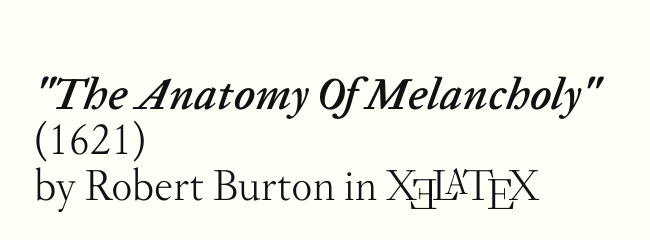
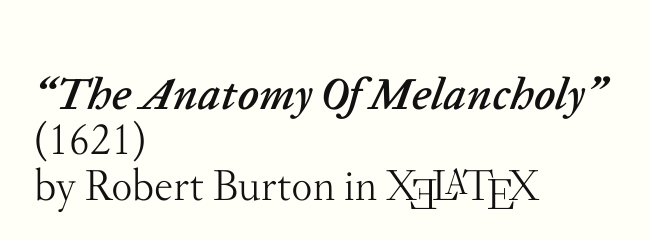
Before and after one commit to epilys/anatomy-of-melancholy-latex, a plain HTML site: page index.html in a window 1280 px wide. Shown: the top 240 px of the page, 126-776 px from the left. Drawn offline with Linux system fonts and the light colour scheme.

Commit message:
Fix quotation marks

```diff
--- a/index.html
+++ b/index.html
@@ -15,7 +15,7 @@
         <img class="portrait" src="./OU_BRAC_PCF11-001.jpg" alt="Portrait of Robert Burton" />
       </div>
     <div>
-      <h1><span class="bigtitle">"The Anatomy Of Melancholy"</span> (1621)<br />by Robert Burton in <a href="https://www.latex-project.org/" class="latex"><span class="latex">X<sub class="flip">e</sub>L<sup>a</sup>T<sub>e</sub>X</span></a></h1>
+      <h1><span class="bigtitle">“The Anatomy Of Melancholy”</span> (1621)<br />by Robert Burton in <a href="https://www.latex-project.org/" class="latex"><span class="latex">X<sub class="flip">e</sub>L<sup>a</sup>T<sub>e</sub>X</span></a></h1>
       <div>
         <div class="links-wrapper">
           <a href="./aom_latest.pdf"><figure>
```
